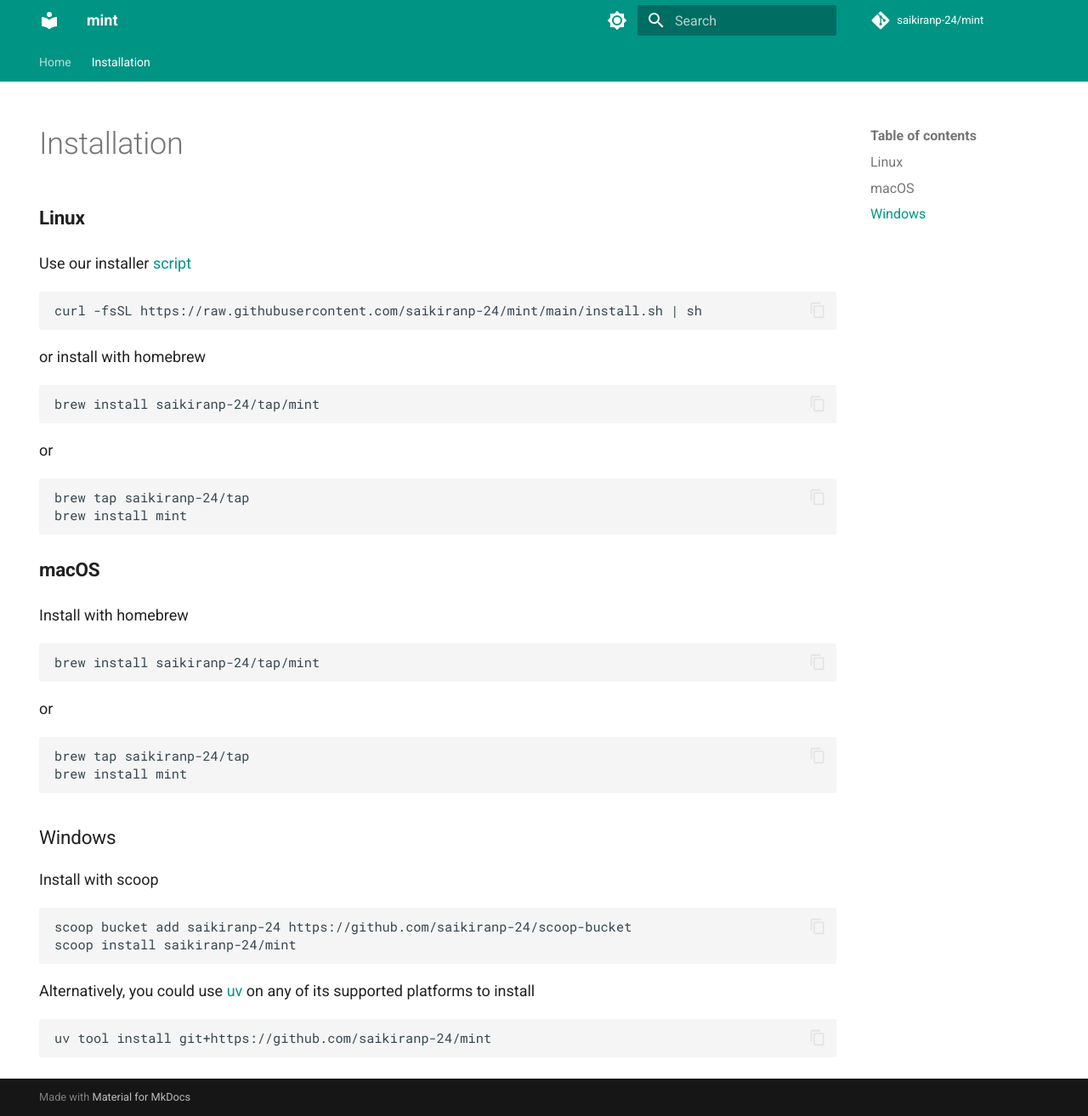
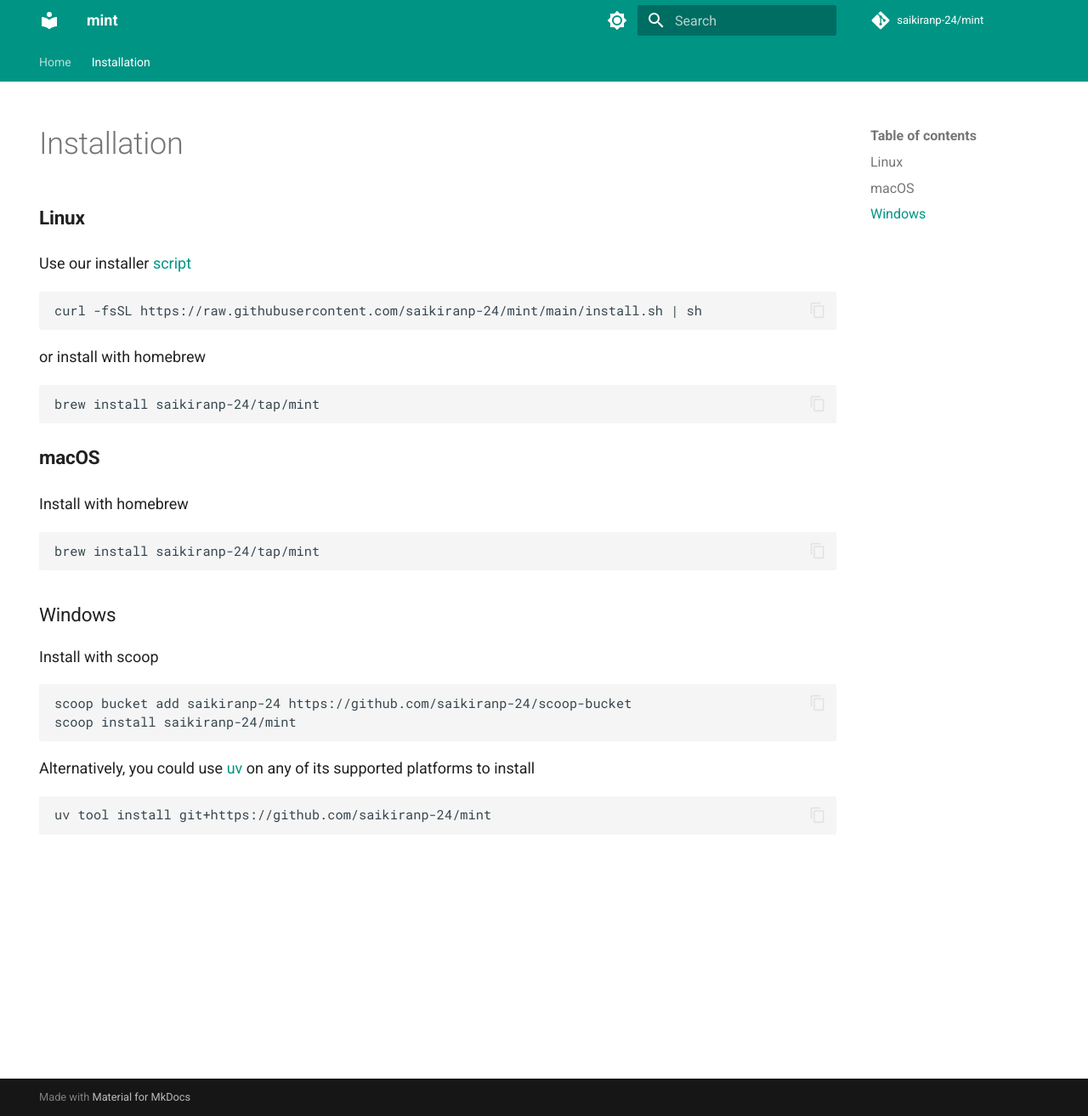
Before and after one commit to saikiranp-24/mint, an MkDocs documentation site: the page built from docs/installation.md, in a window 1280 px wide and 1313 px high. Shown: the whole window at 85% size. Built offline with MkDocs 1.6.1 and Material for MkDocs 9.7.7, drawn with Linux system fonts in a browser that asks for light colours; comment, search, counter and statistics services are not loaded.

Commit message:
docs: update brew install step in docs

````diff
--- a/docs/installation.md
+++ b/docs/installation.md
@@ -13,21 +13,11 @@ or install with homebrew
 ```bash
 brew install saikiranp-24/tap/mint
 ```
-or
-```bash
-brew tap saikiranp-24/tap
-brew install mint
-```
 
 #### macOS
 Install with homebrew
 ```bash
 brew install saikiranp-24/tap/mint
-```
-or
-```bash
-brew tap saikiranp-24/tap
-brew install mint
 ```
 
 ### Windows
````
